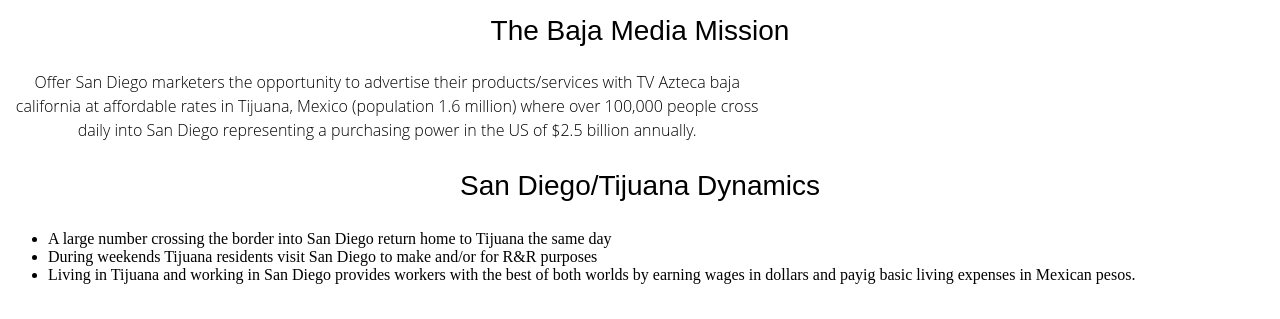
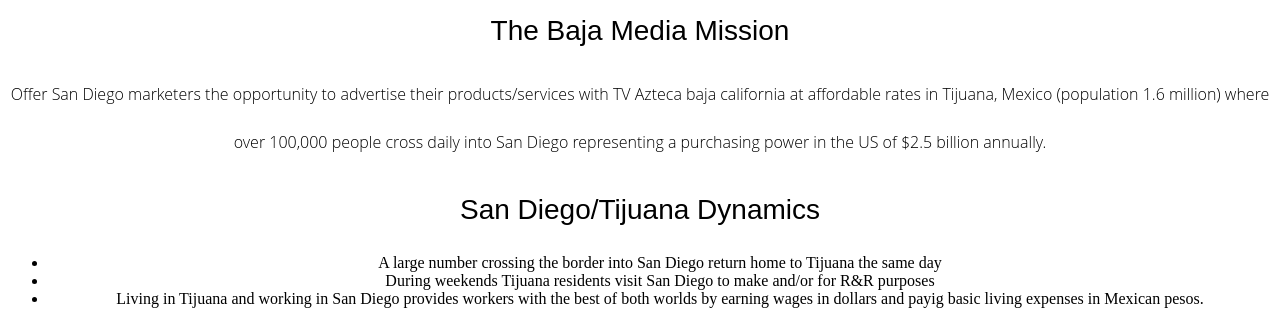
Before and after one commit to laurag/baja-media, a plain HTML site: page index.html in a window 1280 px wide. Shown: the part 476-795 px from the top of the page. Drawn offline with Linux system fonts and the light colour scheme.

Commit message:
Update style.css

```diff
--- a/style.css
+++ b/style.css
@@ -1,7 +1,8 @@
 body {
   background-color: white;
-  margin: 10;
+  margin: 30;
   padding: 0;
+  text-align: center;
 }
 .header {
   background-position: center center;
@@ -31,8 +32,8 @@
   font-family: 'Open sans', sans-serif;
   font size: 16px;
   font-weight:100;
-  line-height: 24px;
-  margin:20;
+  line-height: 48px;
+  margin:30;
   text-align:center;
-  width: 60%;
+  width: 100%;
 }
```
